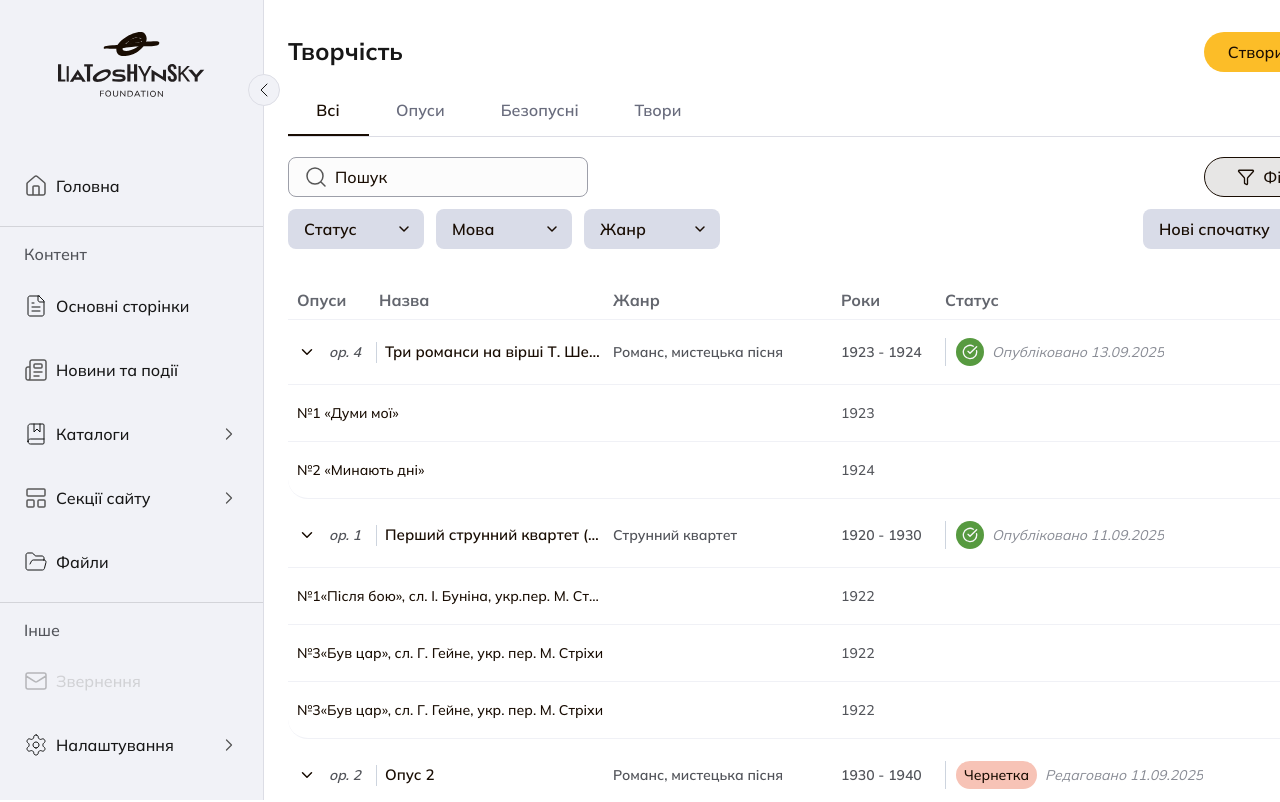
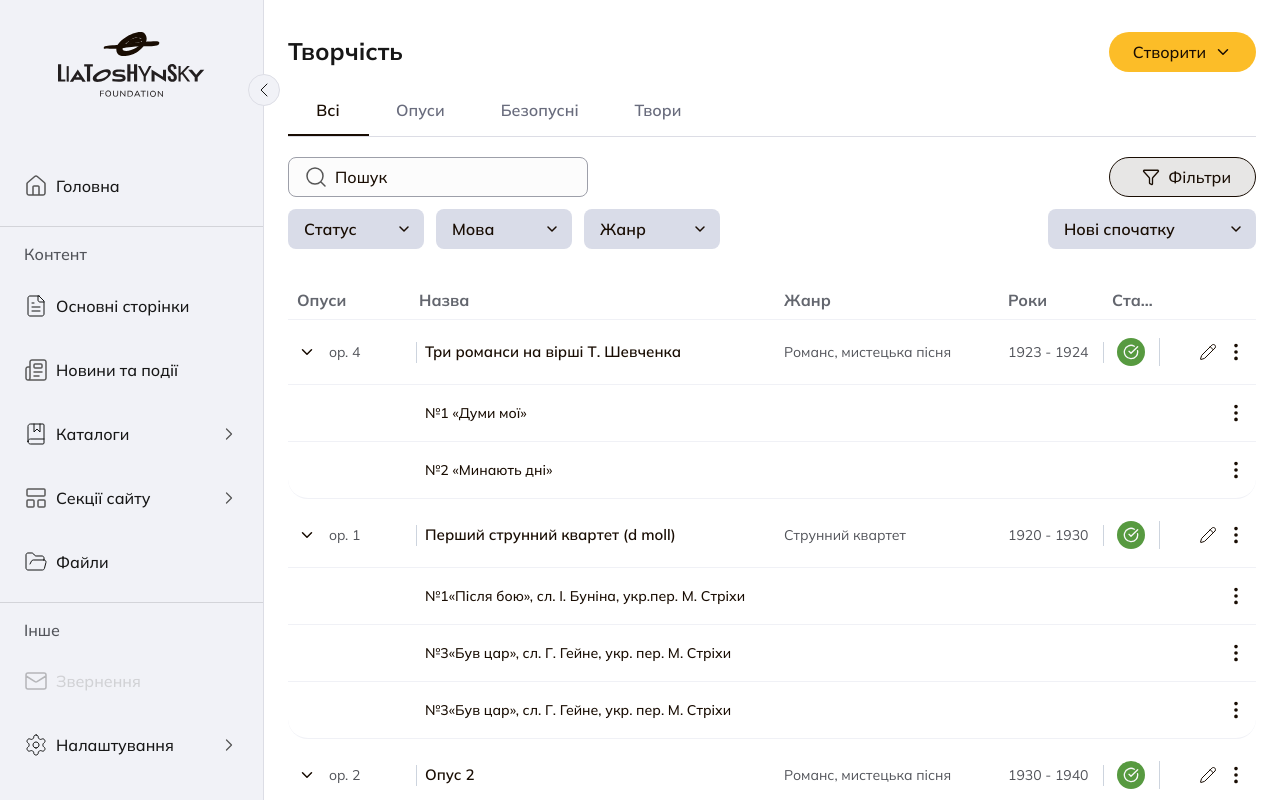
Before and after one commit to Liatoshynsky-Foundation/lf-admin, a Next.js app: page /creativity in a window 1280 px wide. Shown: the top 802 px of the page. Built offline with nearby package versions, Linux system fonts and the light colour scheme.

Commit message:
refactor(ui): implement dynamic column layouts for works table

```diff
--- a/app/(logged_in)/creativity/WorksTable.styles.ts
+++ b/app/(logged_in)/creativity/WorksTable.styles.ts
@@ -6,46 +6,12 @@ import { mainHexPalette as colors } from '~/shared/theme/colors';
 
 export const TABLE_DIVIDER_COLOR = '#CDD4DE';
 const HORIZONTAL_ROW_DIVIDER_COLOR = '#D9DCE866';
-const NUMBER_COLUMN_WIDTH = '48px';
-const GROUP_GENRE_COLUMN_WIDTH = '220px';
-const GROUP_YEARS_COLUMN_WIDTH = '96px';
-const STATUS_COLUMN_WIDTH = '310px';
 const ACTIONS_COLUMN_WIDTH = '88px';
 
 const SINGLE_LINE_ELLIPSIS = {
   whiteSpace: 'nowrap',
   overflow: 'hidden',
   textOverflow: 'ellipsis',
-} satisfies SxProps<Theme>;
-
-const WORK_ROW_GRID_SX = {
-  display: 'grid',
-  gridTemplateColumns: `1px minmax(220px, 1fr) ${GROUP_GENRE_COLUMN_WIDTH} ${GROUP_YEARS_COLUMN_WIDTH} ${STATUS_COLUMN_WIDTH} ${ACTIONS_COLUMN_WIDTH}`,
-  alignItems: 'center',
-  borderBottom: `1px solid ${HORIZONTAL_ROW_DIVIDER_COLOR}`,
-  minWidth: 0,
-} satisfies SxProps<Theme>;
-
-const META_TEXT_SX = {
-  color: 'text.secondary',
-  fontSize: '14px',
-  minWidth: 0,
-  ...SINGLE_LINE_ELLIPSIS,
-} satisfies SxProps<Theme>;
-
-const TITLE_TEXT_SX = {
-  fontSize: '15px',
-  minWidth: 0,
-  ...SINGLE_LINE_ELLIPSIS,
-} satisfies SxProps<Theme>;
-
-const TABLE_HEADER_TEXT_SX = {
-  fontSize: '16px',
-  lineHeight: '22px',
-  fontWeight: 700,
-  color: '#63666E',
-  fontStyle: 'normal',
-  ...SINGLE_LINE_ELLIPSIS,
 } satisfies SxProps<Theme>;
 
 const MENU_ITEM_BASE_SX = {
@@ -57,88 +23,78 @@ const MENU_ITEM_BASE_SX = {
 } satisfies SxProps<Theme>;
 
 export const styles = {
-  contextMenuWrapper: {
-    width: '40px',
-    height: '40px',
-    display: 'flex',
-    alignItems: 'center',
-    justifyContent: 'center',
-    flexShrink: 0,
+  worksListContainer: {
+    pt: '12px',
   },
-  contentMenuButton: {
-    color: '#190D03',
-    width: '32px',
-    height: '32px',
-    p: 0,
-    borderRadius: '50%',
-    '&:hover': {
-      bgcolor: 'rgba(25,13,3,0.08)',
-    },
+  markerColumn: {
+    width: '1px',
+  },
+  actionsSpacer: {
+    width: ACTIONS_COLUMN_WIDTH,
   },
   rowActionsCell: {
     display: 'flex',
     alignItems: 'center',
     justifyContent: 'flex-end',
+    width: ACTIONS_COLUMN_WIDTH,
   },
-  individualWorkRow: {
-    ...WORK_ROW_GRID_SX,
+
+  gridRowBase: (gridTemplate: string): SxProps<Theme> => ({
+    display: 'grid',
+    gridTemplateColumns: `1px ${gridTemplate} ${ACTIONS_COLUMN_WIDTH}`,
     columnGap: '8px',
+    alignItems: 'center',
+    minWidth: 0,
+  }),
+
+  individualWorkRow: (gridTemplate: string): SxProps<Theme> => ({
+    display: 'grid',
+    gridTemplateColumns: `1px ${gridTemplate} ${ACTIONS_COLUMN_WIDTH}`,
+    columnGap: '8px',
+    alignItems: 'center',
+    borderBottom: `1px solid ${HORIZONTAL_ROW_DIVIDER_COLOR}`,
+    minWidth: 0,
     py: '12px',
+  }),
+
+  tableHeader: (gridTemplate: string, firstColWidth: string): SxProps<Theme> => {
+    const restTemplates = gridTemplate.substring(gridTemplate.indexOf(' ') + 1);
+    return {
+      display: 'grid',
+      gridTemplateColumns: `1px calc(${firstColWidth} + 26px) ${restTemplates} ${ACTIONS_COLUMN_WIDTH}`,
+      columnGap: '8px',
+      alignItems: 'center',
+      py: '8px',
+      borderBottom: `1px solid ${HORIZONTAL_ROW_DIVIDER_COLOR}`,
+      minWidth: 0,
+    };
   },
-  markerColumn: {
-    width: '1px',
+
+  tableHeaderText: {
+    fontSize: '16px',
+    lineHeight: '22px',
+    fontWeight: 700,
+    color: '#63666E',
+    fontStyle: 'normal',
+    ...SINGLE_LINE_ELLIPSIS,
   },
-  genreSpacer: {
-    width: GROUP_GENRE_COLUMN_WIDTH,
+
+  mainRowText: {
+    fontSize: '15px',
+    fontWeight: 600,
+    ...SINGLE_LINE_ELLIPSIS,
   },
-  workRowTitle: {
+  subRowText: {
     fontSize: '14px',
     fontWeight: 500,
-    minWidth: 0,
-    flex: 1,
     ...SINGLE_LINE_ELLIPSIS,
   },
-  yearText: {
-    ...META_TEXT_SX,
-    fontWeight: 500,
-    width: GROUP_YEARS_COLUMN_WIDTH,
-    textAlign: 'left',
+  metaText: {
+    color: 'text.secondary',
+    fontSize: '14px',
+    ...SINGLE_LINE_ELLIPSIS,
   },
-  tableHeaderText: TABLE_HEADER_TEXT_SX,
-  menuList: {
-    px: '8px',
-    py: '4px',
-  },
-  editActionWrapper: (theme: Theme) => ({
-    width: '40px',
-    height: '40px',
-    display: 'flex',
-    alignItems: 'center',
-    justifyContent: 'center',
-    mr: theme.spacing(-1.5),
-    flexShrink: 0,
-  }),
-  editActionButton: {
-    color: colors.black,
-    width: '32px',
-    height: '32px',
-    p: 0,
-    borderRadius: '50%',
-    '& svg': { width: '18px', height: '18px' },
-    '&:hover': {
-      bgcolor: alpha(colors.black, 0.08),
-    },
-  },
-  tableHeader: {
-    display: 'grid',
-    gridTemplateColumns: `1px calc(${NUMBER_COLUMN_WIDTH} + 26px) minmax(220px, 1fr) ${GROUP_GENRE_COLUMN_WIDTH} ${GROUP_YEARS_COLUMN_WIDTH} ${STATUS_COLUMN_WIDTH} ${ACTIONS_COLUMN_WIDTH}`,
-    columnGap: '8px',
-    alignItems: 'center',
-    px: 0,
-    py: '8px',
-    borderBottom: `1px solid ${HORIZONTAL_ROW_DIVIDER_COLOR}`,
-    minWidth: 0,
-  },
+
   accordion: {
     border: 'none',
     borderBottom: `1px solid ${HORIZONTAL_ROW_DIVIDER_COLOR}`,
@@ -173,86 +129,59 @@ export const styles = {
       transform: 'rotate(90deg)',
     },
   },
-  accordionSummaryContent: {
-    display: 'grid',
-    gridTemplateColumns: `1px ${NUMBER_COLUMN_WIDTH} minmax(220px, 1fr) ${GROUP_GENRE_COLUMN_WIDTH} ${GROUP_YEARS_COLUMN_WIDTH} ${STATUS_COLUMN_WIDTH} ${ACTIONS_COLUMN_WIDTH}`,
-    columnGap: '8px',
+
+  contextMenuWrapper: {
+    width: '40px',
+    height: '40px',
+    display: 'flex',
     alignItems: 'center',
-    minWidth: 0,
+    justifyContent: 'center',
+    flexShrink: 0,
   },
-  accordionSummaryContentSpacer: {
-    width: '1px',
-    alignSelf: 'stretch',
-    backgroundColor: 'transparent',
+  contentMenuButton: {
+    color: '#190D03',
+    width: '32px',
+    height: '32px',
+    p: 0,
+    borderRadius: '50%',
+    '&:hover': {
+      bgcolor: 'rgba(25,13,3,0.08)',
+    },
   },
-  accordionDetails: {
-    pl: 0,
-    pr: 0,
-    pt: 0,
-    pb: 0,
-  },
-  opusNumberTypography: {
-    fontWeight: 600,
-    fontStyle: 'italic',
-    fontSize: '14px',
-    color: 'text.secondary',
-    width: NUMBER_COLUMN_WIDTH,
-    borderRight: `1px solid ${TABLE_DIVIDER_COLOR}`,
-    pr: '10px',
-    whiteSpace: 'nowrap',
-    overflow: 'hidden',
-    textOverflow: 'ellipsis',
+  editActionWrapper: (theme: Theme) => ({
+    width: '40px',
+    height: '40px',
+    display: 'flex',
+    alignItems: 'center',
+    justifyContent: 'center',
+    mr: theme.spacing(-1.5),
+    flexShrink: 0,
+  }),
+  editActionButton: {
+    color: colors.black,
+    width: '32px',
+    height: '32px',
+    p: 0,
+    borderRadius: '50%',
+    '& svg': { width: '18px', height: '18px' },
+    '&:hover': {
+      bgcolor: alpha(colors.black, 0.08),
+    },
   },
   contextMenuDropdown: {
     '& .MuiPaper-root': {
       width: '200px',
     },
   },
-  statusSpacer: {
-    width: STATUS_COLUMN_WIDTH,
+  menuList: {
+    px: '8px',
+    py: '4px',
   },
-  tableHeaderFirstText: {
-    ...TABLE_HEADER_TEXT_SX,
-    textAlign: 'left',
-    justifySelf: 'start',
-    width: '100%',
-    pl: 0,
-  },
-  actionsSpacer: {
-    width: ACTIONS_COLUMN_WIDTH,
-  },
-  groupTitleText: {
-    ...TITLE_TEXT_SX,
-    fontWeight: 600,
-  },
-  groupGenreText: {
-    ...META_TEXT_SX,
-    fontWeight: 600,
-    width: GROUP_GENRE_COLUMN_WIDTH,
-  },
-  groupYearsText: {
-    ...META_TEXT_SX,
-    fontWeight: 600,
-    width: GROUP_YEARS_COLUMN_WIDTH,
-    textAlign: 'left',
-  },
-  statusColumnWrapper: {
-    width: STATUS_COLUMN_WIDTH,
-    minWidth: 0,
-  },
-  individualWorkYearText: {
-    ...META_TEXT_SX,
-    width: GROUP_YEARS_COLUMN_WIDTH,
-    textAlign: 'left',
-  },
-  worksListContainer: {
-    pt: '12px',
-  },
-} satisfies Record<string, SxProps<Theme> | ((theme: Theme) => SxProps<Theme>)>;
+};
 
-export const getGroupedWorkRowSx = (isLast: boolean): SxProps<Theme> => ({
+export const getGroupedWorkRowSx = (gridTemplate: string, isLast: boolean): SxProps<Theme> => ({
   display: 'grid',
-  gridTemplateColumns: `1px minmax(220px, 1fr) ${GROUP_GENRE_COLUMN_WIDTH} ${GROUP_YEARS_COLUMN_WIDTH} ${STATUS_COLUMN_WIDTH} ${ACTIONS_COLUMN_WIDTH}`,
+  gridTemplateColumns: `1px ${gridTemplate} ${ACTIONS_COLUMN_WIDTH}`,
   alignItems: 'center',
   borderBottom: isLast ? 'none' : `1px solid ${HORIZONTAL_ROW_DIVIDER_COLOR}`,
   minWidth: 0,
--- a/app/(logged_in)/creativity/WorksTable.tsx
+++ b/app/(logged_in)/creativity/WorksTable.tsx
@@ -12,7 +12,6 @@ import { WORKS_BASE_PATH } from '~/constants/creativity';
 import PencilIcon from '~/public/icons/pencil.svg';
 import DropdownMenu from '~/shared/components/dropdown-menu/DropdownMenu';
 
-// ── Types ────────────────────────────────────────────────────────────────────
 export type TableGroupRowData = Readonly<{
   id: string;
   numberLabel: string;
@@ -46,7 +45,15 @@ type WorksTableProps = Readonly<{
   showIndividualWorks: boolean;
 }>;
 
-// ── Menus Configuration ──────────────────────────────────────────────────────
+type ColumnConfig = {
+  id: string;
+  headerLabel: string;
+  width: string;
+  hasRightDivider?: boolean;
+  renderWork: (data: TableGroupRowData | TableIndividualWorkData) => React.ReactNode;
+  renderSub?: (work: { id: string; title: string; year: string }) => React.ReactNode;
+};
+
 const GROUP_MENU_ITEMS = [
   { id: 'edit', label: 'Редагувати' },
   { id: 'publish', label: 'Опублікувати' },
@@ -65,9 +72,6 @@ const WORK_MENU_ITEMS = [
   { id: 'delete', label: 'Видалити', danger: true }
 ] as const;
 
-type ContextMenuItem = { id: string; label: string; danger?: boolean };
-
-// ── Sub-components (State & Row logic) ───────────────────────────────────────
 function useDropdownState() {
   const [anchorEl, setAnchorEl] = useState<HTMLElement | null>(null);
   const triggerRef = useRef<HTMLButtonElement | null>(null);
@@ -85,14 +89,10 @@ function useDropdownState() {
   return { anchorEl, triggerRef, handleOpen, handleClose };
 }
 
-function DropdownItemsList<T extends { id: string }>({
+function ContextMenu({
   items,
-  renderItem
-}: Readonly<{ items: readonly T[]; renderItem: (item: T) => React.ReactNode }>) {
-  return <Box sx={styles.menuList}>{items.map((item) => renderItem(item))}</Box>;
-}
-
-function ContextMenu({ items, triggerLabel }: Readonly<{ items: readonly ContextMenuItem[]; triggerLabel: string }>) {
+  triggerLabel
+}: Readonly<{ items: readonly { id: string; label: string; danger?: boolean }[]; triggerLabel: string }>) {
   const { anchorEl, triggerRef, handleOpen, handleClose } = useDropdownState();
 
   return (
@@ -120,14 +120,13 @@ function ContextMenu({ items, triggerLabel }: Readonly<{ items: readonly Context
         anchorOrigin={{ vertical: 'bottom', horizontal: 'right' }}
         transformOrigin={{ vertical: 'top', horizontal: 'right' }}
         menuList={
-          <DropdownItemsList
-            items={items}
-            renderItem={(item) => (
+          <Box sx={styles.menuList}>
+            {items.map((item) => (
               <MenuItem key={item.id} onClick={handleClose} sx={getContextMenuDropdownItem(item.danger)}>
                 {item.label}
               </MenuItem>
-            )}
-          />
+            ))}
+          </Box>
         }
       />
     </>
@@ -150,58 +149,44 @@ function EditAction({ href, label }: Readonly<{ href: string; label: string }>)
   );
 }
 
-function WorkRowCells({ title, year }: Readonly<{ title: string; year: string }>) {
-  return (
-    <>
-      <Typography sx={styles.workRowTitle}>{title}</Typography>
-      <Box sx={styles.genreSpacer} />
-      <Typography sx={styles.yearText}>{year}</Typography>
-      <Box sx={styles.statusSpacer} />
-      <Box sx={styles.rowActionsCell}>
-        <ContextMenu items={WORK_MENU_ITEMS} triggerLabel={`Дії твору ${title}`} />
-      </Box>
-    </>
-  );
-}
-
-function WorksTableHeader() {
-  return (
-    <Box sx={styles.tableHeader}>
-      <Box sx={styles.markerColumn} />
-      <Typography sx={styles.tableHeaderFirstText}>Опуси</Typography>
-      <Typography sx={styles.tableHeaderText}>Назва</Typography>
-      <Typography sx={styles.tableHeaderText}>Жанр</Typography>
-      <Typography sx={styles.tableHeaderText}>Роки</Typography>
-      <Typography sx={styles.tableHeaderText}>Статус</Typography>
-      <Box sx={styles.actionsSpacer} />
-    </Box>
-  );
-}
-
-function formatGroupYears(startDate: string, endDate?: string): string {
-  if (!endDate || endDate === startDate) return startDate;
-  return `${startDate} - ${endDate}`;
-}
-
-function GroupedRow({ group, defaultExpanded }: Readonly<{ group: TableGroupRowData; defaultExpanded?: boolean }>) {
+function GroupedRow({
+  group,
+  columns,
+  gridTemplate,
+  defaultExpanded
+}: Readonly<{
+  group: TableGroupRowData;
+  columns: readonly ColumnConfig[];
+  gridTemplate: string;
+  defaultExpanded?: boolean;
+}>) {
   return (
     <Accordion defaultExpanded={defaultExpanded} disableGutters elevation={0} sx={styles.accordion}>
       <AccordionSummary expandIcon={<ChevronRight size={18} />} sx={styles.accordionSummary}>
-        <Box sx={styles.accordionSummaryContent}>
-          <Box sx={styles.accordionSummaryContentSpacer} />
-          <Typography sx={styles.opusNumberTypography}>{group.numberLabel}</Typography>
-          <Typography sx={styles.groupTitleText}>{group.title}</Typography>
-          <Typography sx={styles.groupGenreText}>{group.genre}</Typography>
-          <Typography sx={styles.groupYearsText}>{formatGroupYears(group.startDate, group.endDate)}</Typography>
-          <Box sx={styles.statusColumnWrapper}>
-            <StatusWithDate
-              status={group.status}
-              createdAt={group.createdAt}
-              updatedAt={group.updatedAt}
-              publishedAt={group.publishedAt}
-              dividerColor={TABLE_DIVIDER_COLOR}
-            />
-          </Box>
+        <Box sx={styles.gridRowBase(gridTemplate)}>
+          <Box sx={styles.markerColumn} />
+
+          {columns.map((col) => {
+            const content = col.renderWork(group);
+
+            const cellStyle = {
+              minWidth: 0,
+              ...(col.hasRightDivider ? { borderRight: `1px solid ${TABLE_DIVIDER_COLOR}`, pr: '10px' } : {}),
+              ...(col.id === 'status' ? { display: 'flex', justifyContent: 'center', width: '100%' } : {})
+            };
+
+            const textStyle = {
+              ...(col.id === 'title' ? styles.mainRowText : styles.metaText),
+              ...(col.id === 'status' ? { textAlign: 'center' } : { textAlign: 'left' })
+            };
+
+            return (
+              <Box key={col.id} sx={cellStyle}>
+                {typeof content === 'string' ? <Typography sx={textStyle}>{content}</Typography> : content}
+              </Box>
+            );
+          })}
+
           <Box sx={styles.rowActionsCell}>
             <EditAction href={`${WORKS_BASE_PATH}/group/${group.id}/edit`} label={`Редагувати групу ${group.title}`} />
             <ContextMenu items={GROUP_MENU_ITEMS} triggerLabel={`Дії групи ${group.title}`} />
@@ -210,11 +195,41 @@ function GroupedRow({ group, defaultExpanded }: Readonly<{ group: TableGroupRowD
       </AccordionSummary>
 
       {group.works.length > 0 && (
-        <AccordionDetails sx={styles.accordionDetails}>
+        <AccordionDetails sx={{ p: 0 }}>
           {group.works.map((work, index) => (
-            <Box key={work.id} sx={getGroupedWorkRowSx(index === group.works.length - 1)}>
+            <Box
+              key={work.id}
+              sx={{
+                ...getGroupedWorkRowSx(gridTemplate, index === group.works.length - 1),
+                pl: '32px'
+              }}
+            >
               <Box sx={styles.markerColumn} />
-              <WorkRowCells title={work.title} year={work.year} />
+
+              {columns.map((col) => {
+                const content = col.renderSub ? col.renderSub(work) : null;
+
+                const cellStyle = {
+                  minWidth: 0,
+                  ...(col.id === 'status' ? { display: 'flex', justifyContent: 'center', width: '100%' } : {})
+                };
+
+                return (
+                  <Box key={col.id} sx={cellStyle}>
+                    {typeof content === 'string' ? (
+                      <Typography sx={{ ...styles.subRowText, textAlign: col.id === 'status' ? 'center' : 'left' }}>
+                        {content}
+                      </Typography>
+                    ) : (
+                      content
+                    )}
+                  </Box>
+                );
+              })}
+
+              <Box sx={styles.rowActionsCell}>
+                <ContextMenu items={WORK_MENU_ITEMS} triggerLabel={`Дії твору ${work.title}`} />
+              </Box>
             </Box>
           ))}
         </AccordionDetails>
@@ -223,15 +238,46 @@ function GroupedRow({ group, defaultExpanded }: Readonly<{ group: TableGroupRowD
   );
 }
 
-function IndividualWorkRow({ work }: Readonly<{ work: TableIndividualWorkData }>) {
+function IndividualWorkRow({
+  work,
+  columns,
+  gridTemplate
+}: Readonly<{
+  work: TableIndividualWorkData;
+  columns: readonly ColumnConfig[];
+  gridTemplate: string;
+}>) {
   return (
-    <Box sx={styles.individualWorkRow}>
+    <Box sx={styles.individualWorkRow(gridTemplate)}>
       <Box sx={styles.markerColumn} />
-      <Typography sx={styles.workRowTitle}>{work.title}</Typography>
-      <Box sx={styles.genreSpacer} />
-      <Typography sx={styles.individualWorkYearText}>{work.year}</Typography>
-      <Box sx={styles.statusSpacer} />
+
+      {columns.map((col) => {
+        if (col.id === 'opus') return null;
+
+        const content = col.renderWork(work);
+
+        const cellStyle = {
+          minWidth: 0,
+          // Об'єднуємо клітинку Опуси (яку пропустили) та Назва разом за допомогою span 2
+          ...(col.id === 'title' ? { gridColumn: 'span 2' } : {}),
+          ...(col.hasRightDivider ? { borderRight: `1px solid ${TABLE_DIVIDER_COLOR}`, pr: '10px' } : {}),
+          ...(col.id === 'status' ? { display: 'flex', justifyContent: 'center', width: '100%' } : {})
+        };
+
+        const textStyle = {
+          ...(col.id === 'title' ? styles.mainRowText : styles.metaText),
+          ...(col.id === 'status' ? { textAlign: 'center' } : { textAlign: 'left' })
+        };
+
+        return (
+          <Box key={col.id} sx={cellStyle}>
+            {typeof content === 'string' ? <Typography sx={textStyle}>{content}</Typography> : content}
+          </Box>
+        );
+      })}
+
       <Box sx={styles.rowActionsCell}>
+        <EditAction href={`${WORKS_BASE_PATH}/work/${work.id}/edit`} label={`Редагувати твір ${work.title}`} />
         <ContextMenu items={WORK_MENU_ITEMS} triggerLabel={`Дії твору ${work.title}`} />
       </Box>
     </Box>
@@ -246,16 +292,102 @@ export function WorksTable({
   showUngrouped,
   showIndividualWorks
 }: WorksTableProps) {
+  const COLUMNS: readonly ColumnConfig[] = [
+    {
+      id: 'opus',
+      headerLabel: 'Опуси',
+      width: '88px',
+      hasRightDivider: true,
+      renderWork: (data) => ('numberLabel' in data ? data.numberLabel : ''),
+      renderSub: () => null
+    },
+    {
+      id: 'title',
+      headerLabel: 'Назва',
+      width: 'minmax(220px, 1fr)',
+      renderWork: (data) => data.title,
+      renderSub: (work) => work.title
+    },
+    {
+      id: 'genre',
+      headerLabel: 'Жанр',
+      width: '216px',
+      renderWork: (data) => ('genre' in data ? data.genre : ''),
+      renderSub: () => null
+    },
+    {
+      id: 'years',
+      headerLabel: 'Роки',
+      width: '96px',
+      hasRightDivider: true,
+      renderWork: (data) => {
+        if ('startDate' in data) {
+          return data.endDate && data.endDate !== data.startDate
+            ? `${data.startDate} - ${data.endDate}`
+            : data.startDate;
+        }
+        return data.year;
+      },
+      renderSub: () => null
+    },
+    {
+      id: 'status',
+      headerLabel: 'Статус',
+      width: '48px',
+      hasRightDivider: true,
+      renderWork: (data) => {
+        if ('status' in data) {
+          return (
+            <StatusWithDate
+              status={data.status}
+              createdAt={'createdAt' in data ? data.createdAt : data.updatedAt}
+              updatedAt={data.updatedAt}
+              publishedAt={'publishedAt' in data ? data.publishedAt : undefined}
+              dividerColor={TABLE_DIVIDER_COLOR}
+            />
+          );
+        }
+        return null;
+      },
+      renderSub: () => null
+    }
+  ];
+
+  const gridTemplate = COLUMNS.map((c) => c.width).join(' ');
+
   return (
     <Box sx={styles.worksListContainer}>
-      <WorksTableHeader />
+      <Box sx={styles.tableHeader(gridTemplate, COLUMNS[0].width)}>
+        <Box sx={styles.markerColumn} />
+        {COLUMNS.map((col) => (
+          <Typography
+            key={col.id}
+            sx={{
+              ...styles.tableHeaderText,
+              textAlign: col.id === 'status' ? 'center' : 'left',
+              width: '100%'
+            }}
+          >
+            {col.headerLabel}
+          </Typography>
+        ))}
+        <Box sx={styles.actionsSpacer} />
+      </Box>
 
-      {showOpus && visibleOpusGroups.map((group) => <GroupedRow key={group.id} group={group} defaultExpanded />)}
+      {showOpus &&
+        visibleOpusGroups.map((group) => (
+          <GroupedRow key={group.id} group={group} columns={COLUMNS} gridTemplate={gridTemplate} defaultExpanded />
+        ))}
 
       {showUngrouped &&
-        visibleUngroupedGroups.map((group) => <GroupedRow key={group.id} group={group} defaultExpanded />)}
+        visibleUngroupedGroups.map((group) => (
+          <GroupedRow key={group.id} group={group} columns={COLUMNS} gridTemplate={gridTemplate} defaultExpanded />
+        ))}
 
-      {showIndividualWorks && visibleUngroupedWorks.map((work) => <IndividualWorkRow key={work.id} work={work} />)}
+      {showIndividualWorks &&
+        visibleUngroupedWorks.map((work) => (
+          <IndividualWorkRow key={work.id} work={work} columns={COLUMNS} gridTemplate={gridTemplate} />
+        ))}
     </Box>
   );
 }
--- a/app/(logged_in)/creativity/components/StatusWithDate.tsx
+++ b/app/(logged_in)/creativity/components/StatusWithDate.tsx
@@ -1,7 +1,3 @@
-import { Box, Typography } from '@mui/material';
-
-import { getStatusWithDateWrapper, styles } from './StatusWithDate.styles';
-import { formatDate } from '~/lib/utils/formatDate';
 import Badge from '~/shared/components/badge/Badge';
 import { BaseContentStatuses } from '~/types/enums/common.enums';
 
@@ -16,31 +12,9 @@ type StatusWithDateProps = Readonly<{
   dividerColor: string;
 }>;
 
-export function StatusWithDate({ status, createdAt, updatedAt, publishedAt, dividerColor }: StatusWithDateProps) {
+export function StatusWithDate({ status }: StatusWithDateProps) {
   const normalizedStatus: StatusChipStatus =
     status === BaseContentStatuses.Draft ? BaseContentStatuses.Draft : BaseContentStatuses.Published;
 
-  const statusText = (() => {
-    if (normalizedStatus === BaseContentStatuses.Published) {
-      const publishedDate = publishedAt ?? updatedAt ?? createdAt;
-      return publishedDate ? `Опубліковано ${formatDate(publishedDate)}` : 'Опубліковано';
-    }
-
-    if (updatedAt && (!createdAt || updatedAt !== createdAt)) {
-      return `Редаговано ${formatDate(updatedAt)}`;
-    }
-
-    return createdAt ? `Створено ${formatDate(createdAt)}` : '';
-  })();
-
-  return (
-    <Box sx={getStatusWithDateWrapper(dividerColor)}>
-      <Badge variant={normalizedStatus} />
-      {statusText && (
-        <Typography variant="body2" sx={styles.statusText}>
-          {statusText}
-        </Typography>
-      )}
-    </Box>
-  );
+  return <Badge variant={normalizedStatus} />;
 }
```
Also changed, not shown: app/(logged_in)/creativity/works.mock.data.json (+7 -7 lines).
